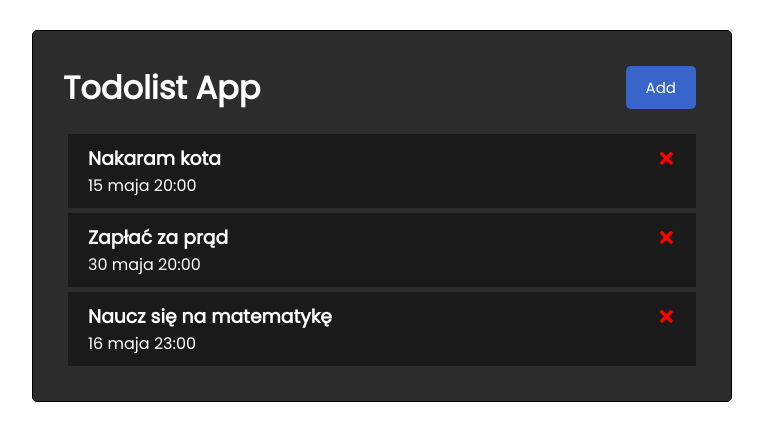
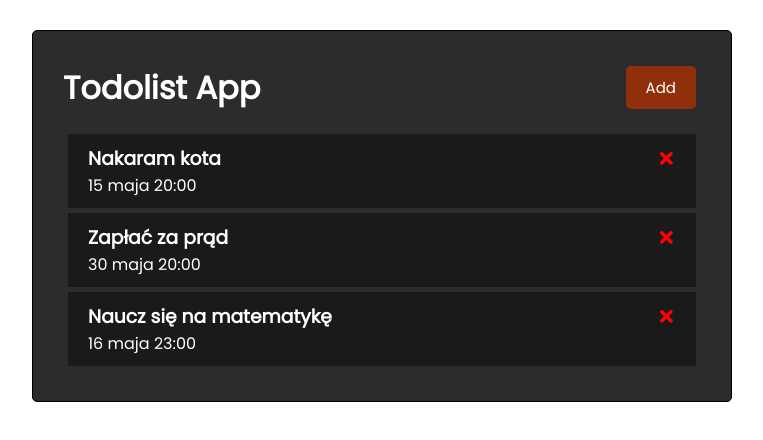
Before and after one commit to Highlighted-dev/todolist-site-react, a React (Create React App) app: page / in a window 1280 px wide. Shown: the top 440 px of the page, without its empty margins (258-1021 px from the left). Built offline with nearby package versions, Linux system fonts and the light colour scheme.

Commit message:
changed button color to dark red

```diff
--- a/src/index.css
+++ b/src/index.css
@@ -32,7 +32,7 @@ body {
 
 .btn {
   display: inline-block;
-  background: rgb(55, 101, 202);
+  background: rgb(143, 48, 10);
   color: #fff;
   border: none;
   padding: 10px 20px;
```
